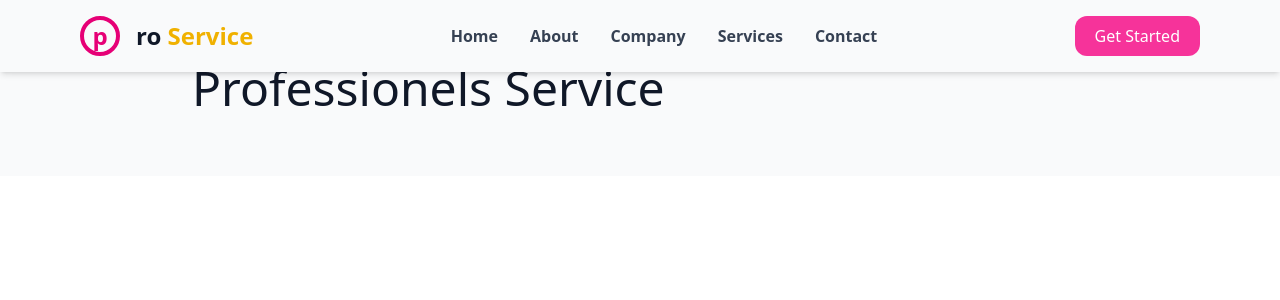
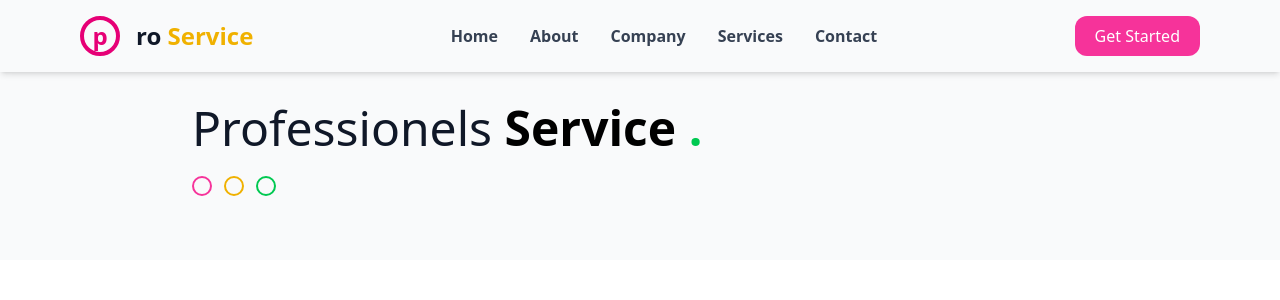
Before and after one commit to tanjilaWD/Pro_Service, a React (Vite) app: page / in a window 1280 px wide. Shown: the top 300 px of the page. Built offline with nearby package versions, Linux system fonts and the light colour scheme.

Commit message:
hero section

```diff
--- a/src/Components/Hero.jsx
+++ b/src/Components/Hero.jsx
@@ -2,14 +2,19 @@
 
 const Hero = () => {
     return (
-        <section className="relative overflow-hidden bg-gray-50 py-12 px-4 sm:px-6 md:px-8 lg:py-16 lg:px-20 flex flex-col lg:flex-row items-center justify-between">
+        <section className="relative overflow-hidden bg-gray-50 py-12 px-4 sm:px-6 md:px-8 lg:py-16 lg:px-20 flex flex-col lg:flex-row items-center justify-between mt-10">
          <div className="flex-1 lg:ml-28 w-full max-w-xl space-y-6 relative z-20">
             <h2 className="text-4xl sm:text-5xl text-gray-900 text-center lg:text-left">
               Professionels{" "}
-              <span>
-                Service <span></span>
+              <span className="font-bold text-black block lg:inline">
+                Service <span className="text-green-500">.</span>
               </span>
             </h2>
+           <div className="flex gap-3 mt-4 justify-center lg:justify-start">
+          <span className="w-5 h-5 rounded-full border-2 border-pink-500"></span>
+          <span className="w-5 h-5 rounded-full border-2 border-yellow-500"></span>
+          <span className="w-5 h-5 rounded-full border-2 border-green-500"></span>
+           </div>
             </div>
 
         </section>
--- a/src/Components/Navbar.jsx
+++ b/src/Components/Navbar.jsx
@@ -8,14 +8,14 @@ const navItems = [
   { name: "Company", href: "#company" },
   { name: "Services", href: "#services" },
   { name: "Contact", href: "#contact" },
-];
+]
 
 const Navbar = () => {
   const [isMenuOpen, setMenuOpen] = useState(false);
   const toggleMenu = () => setMenuOpen(!isMenuOpen);
 
   return (
-    <nav className="fixed w-full bg-gray-50 top-0 left-0 right-0 z-50 shadow-md">
+    <nav className="fixed w-full bg-gray-50 top-0 left-0 right-0 z-40 shadow-md">
       <div className="max-w-7xl mx-auto px-4 sm:px-6 md:px-12 lg:px-20 py-3 md:py-4 flex items-center justify-between">
         {/* Logo */}
         <div className="flex items-center text-xl sm:text-2xl font-bold text-gray-900">
```
